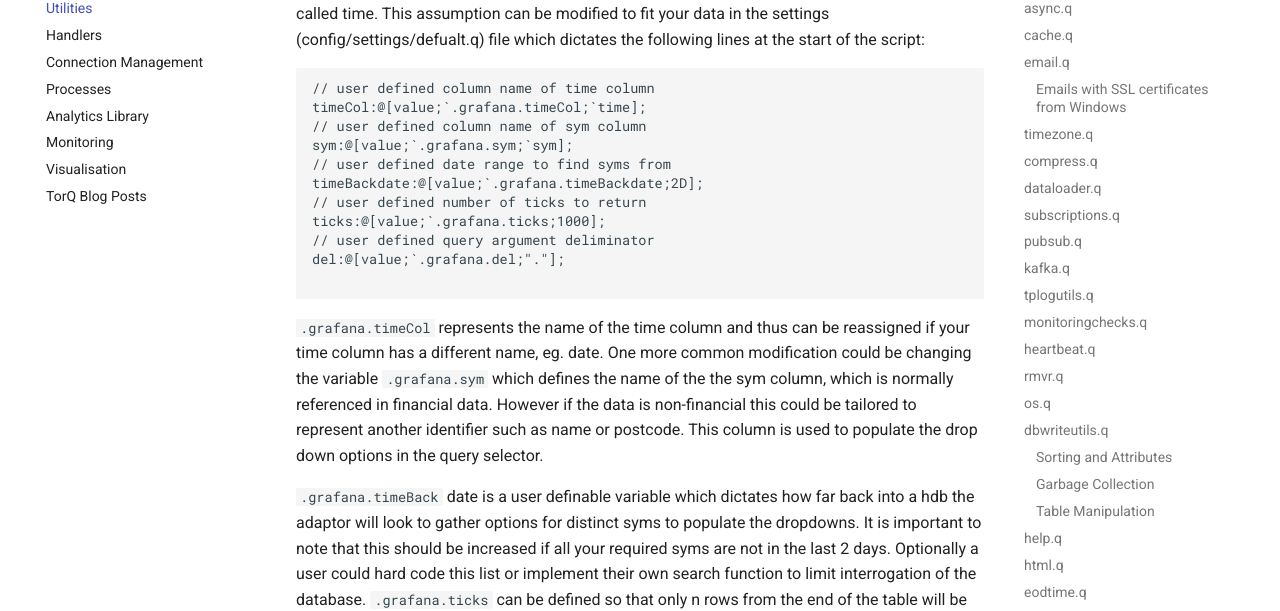
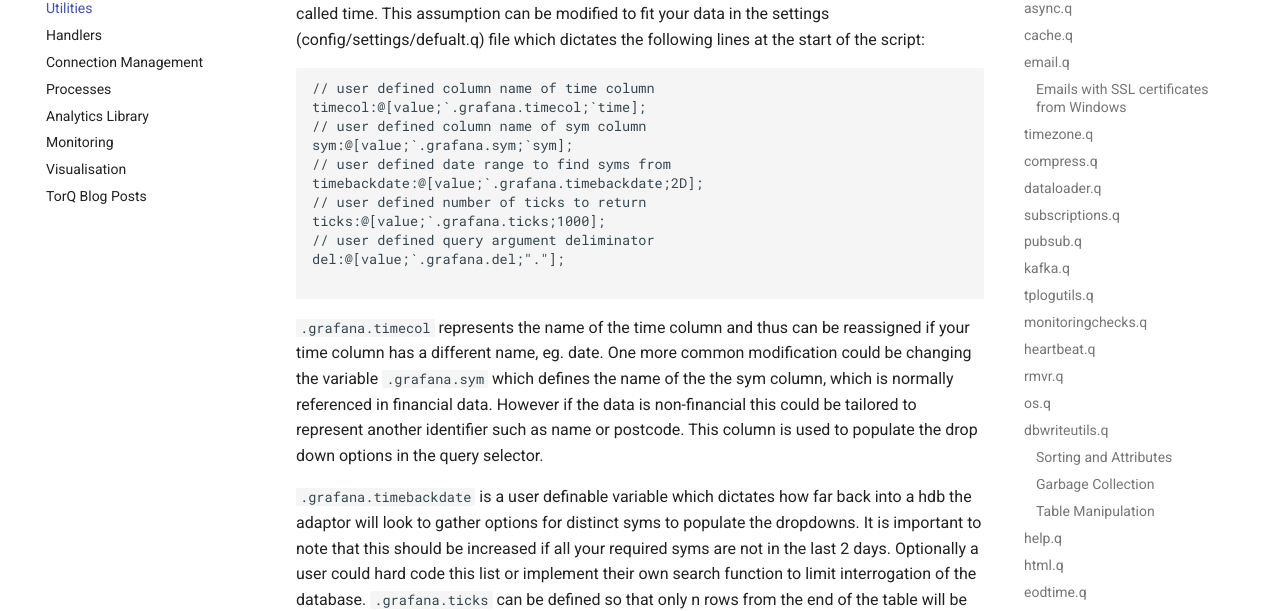
Before and after one commit to DataIntellectTech/TorQ, an MkDocs documentation site: the page built from docs/utilities.md, in a window 1280 px wide and 900 px high, scrolled down 35330 px. Shown: the part 181-792 px from the top of the window. Built offline with MkDocs 1.6.1 and Material for MkDocs 9.7.7, drawn with Linux system fonts in a browser that asks for light colours; comment, search, counter and statistics services are not loaded; old or Windows-style settings are respelled for this version of MkDocs.

Commit message:
make lowercase

````diff
--- a/docs/utilities.md
+++ b/docs/utilities.md
@@ -1269,11 +1269,11 @@ your data in the settings (config/settings/defualt.q) file which dictates the
 following lines at the start of the script:
 ```
 // user defined column name of time column
-timeCol:@[value;`.grafana.timeCol;`time];
+timecol:@[value;`.grafana.timecol;`time];
 // user defined column name of sym column
 sym:@[value;`.grafana.sym;`sym];
 // user defined date range to find syms from
-timeBackdate:@[value;`.grafana.timeBackdate;2D];
+timebackdate:@[value;`.grafana.timebackdate;2D];
 // user defined number of ticks to return
 ticks:@[value;`.grafana.ticks;1000];
 // user defined query argument deliminator
@@ -1281,7 +1281,7 @@ del:@[value;`.grafana.del;"."];
 
 ```
 
-```.grafana.timeCol``` represents the name of the time column and thus can be
+```.grafana.timecol``` represents the name of the time column and thus can be
 reassigned if your time column has a different name, eg. date. One more common
 modification could be changing the variable ```.grafana.sym ``` which defines
 the name of the the sym column, which is normally referenced in financial data.
@@ -1289,7 +1289,7 @@ However if the data is non-financial this could be tailored to represent another
 identifier such as name or postcode. This column is used to populate the drop
 down options in the query selector.
 
-```.grafana.timeBack``` date is a user definable variable which dictates how
+```.grafana.timebackdate``` is a user definable variable which dictates how
 far back into a hdb the adaptor will look to gather options for distinct syms to
 populate the dropdowns. It is important to note that this should be increased if
 all your required syms are not in the last 2 days. Optionally a user could hard
````
